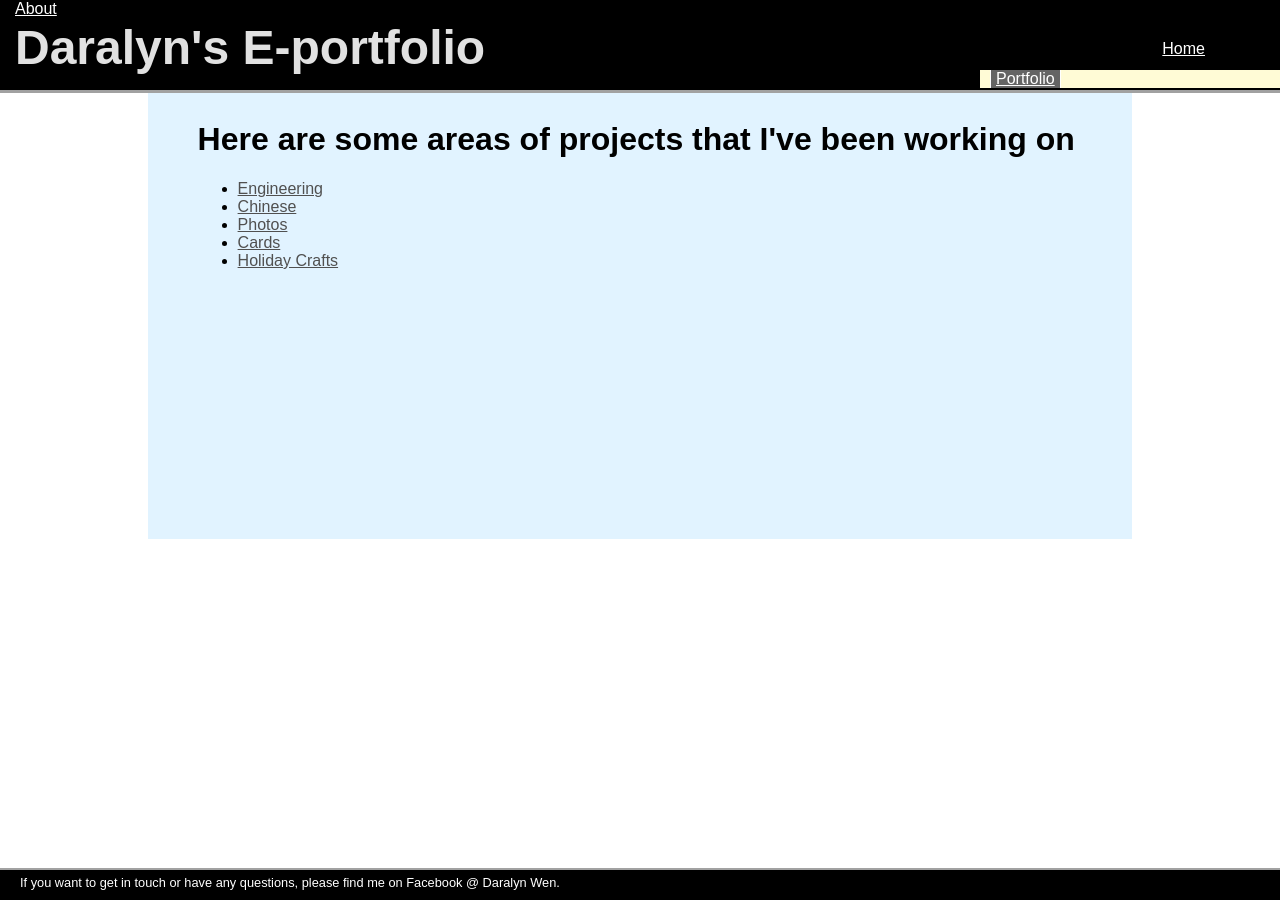
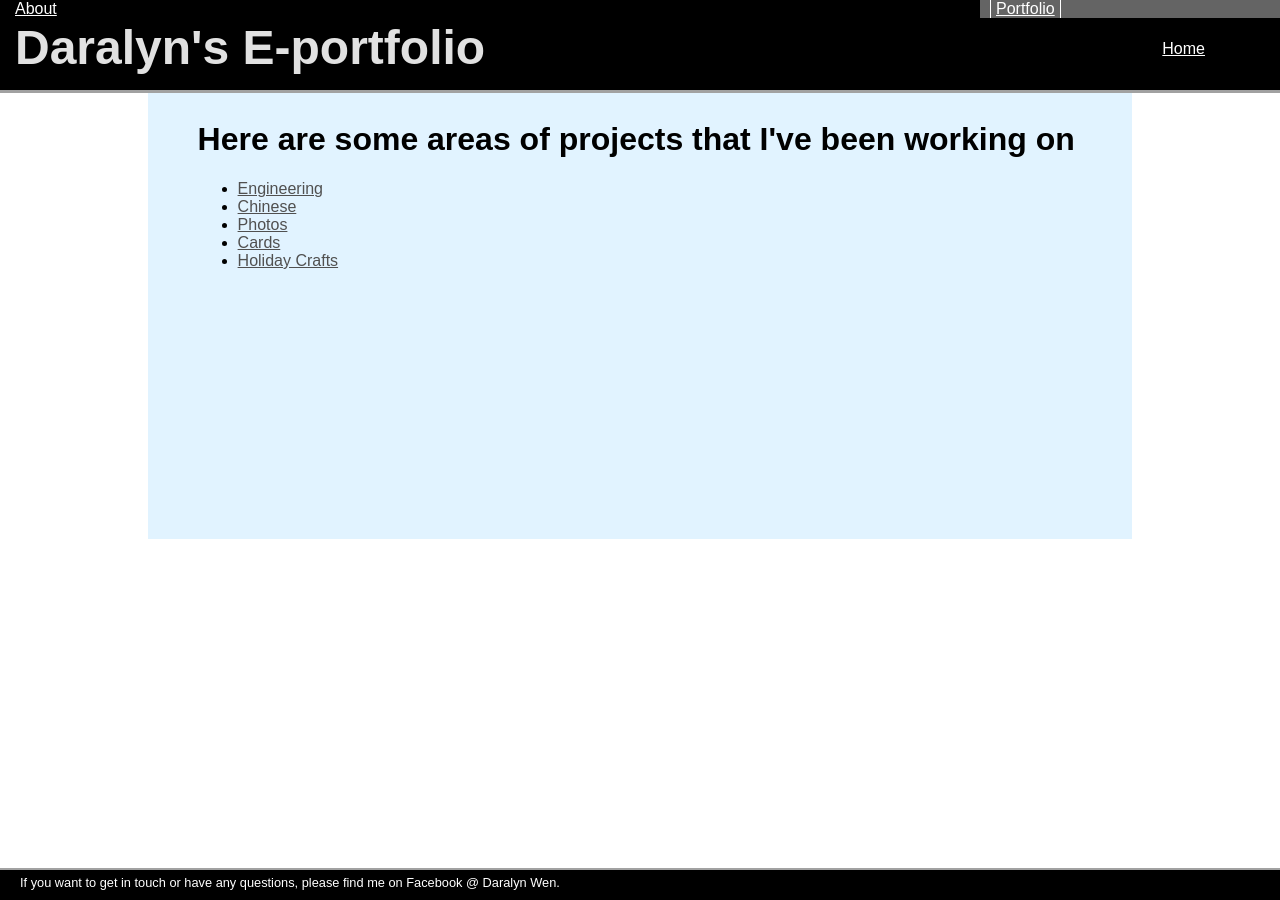
Before and after one commit to daralyn/daralyn.github.io, a Jekyll site: the page built from portfolio/index.html, in a window 1280 px wide. Built offline with Jekyll 4.4.1, drawn with Linux system fonts in a browser that asks for light colours.

Commit message:
dropdown updates

```diff
--- a/css/portfolio.css
+++ b/css/portfolio.css
@@ -113,22 +113,19 @@ p {
 
 /*dropdown stuff*/
 #dropdown{
-    background-color: rgb(255, 251, 214);
-	position: absolute;
+    background-color: rgb(100, 100, 100);
+/*    position: absolute; */
     right: 0px;
     top: 70px;
-    	width: 300px
-}
+    width: 300px;
 
-/* The dropdown container */
-#dropdown {
     float: right;
     overflow: hidden;
 }
 
 #dropdown-content {
   display: none;
-  position: absolute;
+/*  position: absolute; */
   top: 53px;
   background-color: #f9f9f9;
   min-width: 160px;
@@ -147,7 +144,7 @@ p {
 }
 
 /* Adds background color to dropdown links on hover */
-.dropdown-content a:hover {
+#dropdown-content a:hover {
   background-color: rgba(250, 250, 250, 0.8);
 }
 
```
Lines whose indentation alone changed are shown as unchanged.
